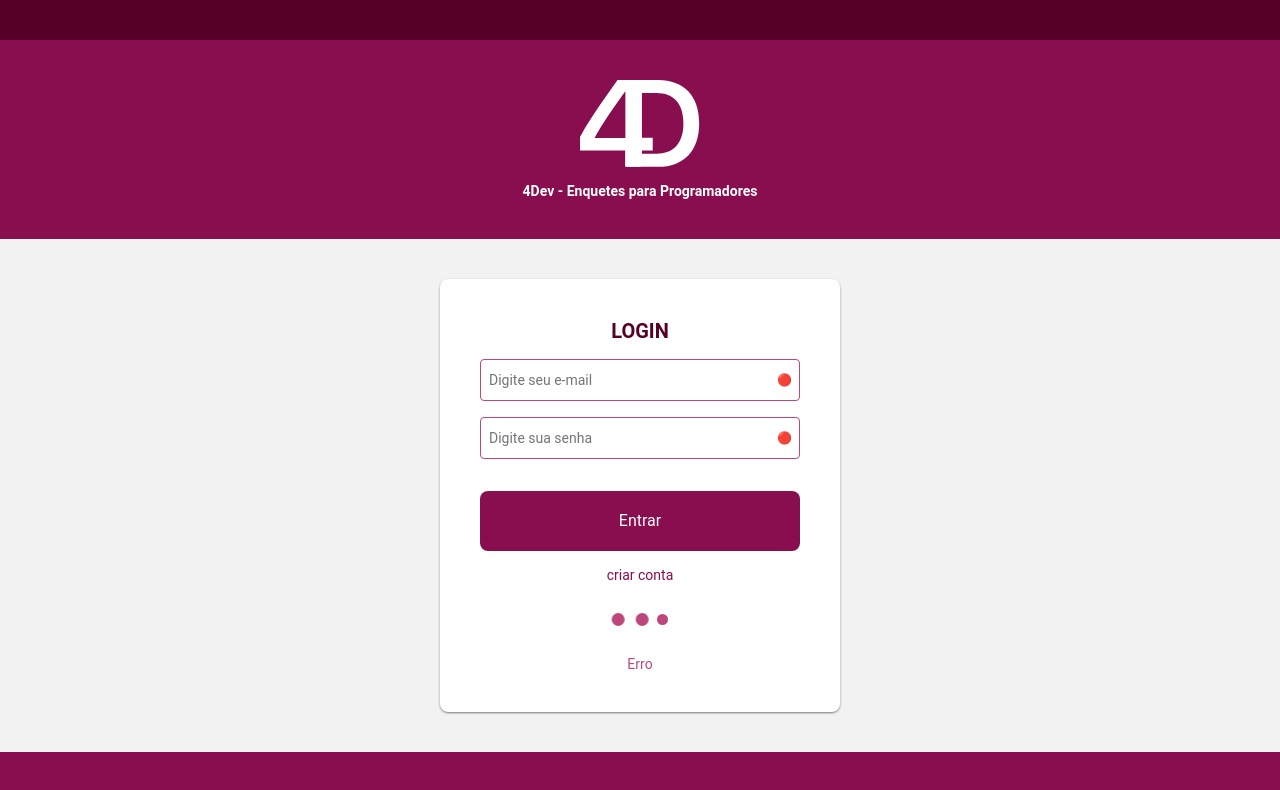
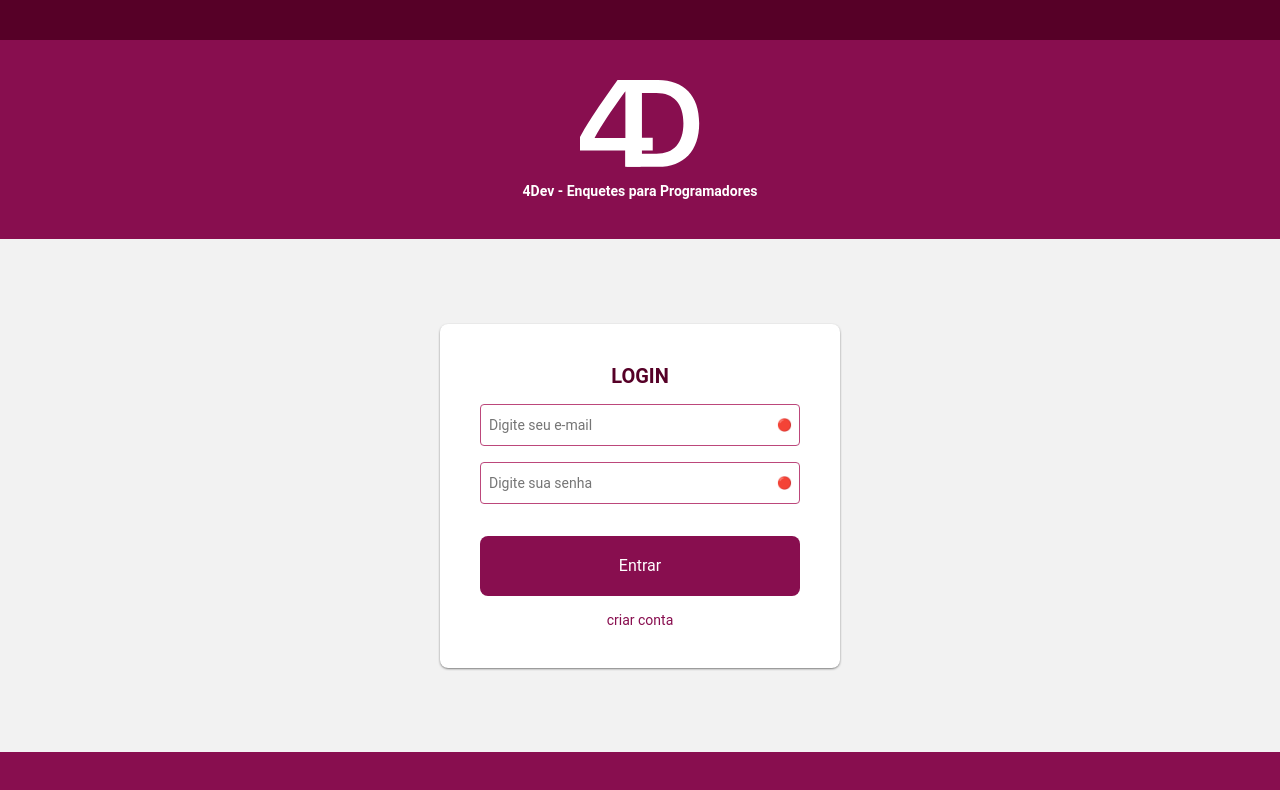
Before and after one commit to alanflpns/clean-architecture-solid-reactjs, a React (Create React App) app: page /Login in a window 1280 px wide. Shown: the top 790 px of the page. Built offline with nearby package versions, Linux system fonts and the light colour scheme.

Commit message:
feat: ensure login will not load spinner and error on start

```diff
--- a/src/index.tsx
+++ b/src/index.tsx
@@ -1,6 +1,8 @@
 import React from "react";
 import ReactDOM from "react-dom/client";
 import { Router } from "./presentation/components";
+
+import "./presentation/styles/global.scss";
 
 const root = ReactDOM.createRoot(
   document.getElementById("root") as HTMLElement
--- a/src/presentation/components/form-status/form-status.tsx
+++ b/src/presentation/components/form-status/form-status.tsx
@@ -1,11 +1,15 @@
 import Spinner from "../spinner/spinner";
 import styles from "./form-status-styles.module.scss";
+import Context from "../../contexts/form/form-contex";
+import { useContext } from "react";
 
 function FormStatus() {
+  const { isLoading, errorMessage } = useContext(Context);
+
   return (
-    <div className={styles.errorWrap}>
-      <Spinner className={styles.spinner} />
-      <span className={styles.error}>Erro</span>
+    <div data-testid="error-wrap" className={styles.errorWrap}>
+      {isLoading && <Spinner className={styles.spinner} />}
+      {errorMessage && <span className={styles.error}>{errorMessage}</span>}
     </div>
   );
 }
--- a/src/presentation/components/router/router.tsx
+++ b/src/presentation/components/router/router.tsx
@@ -1,7 +1,5 @@
 import { BrowserRouter, Routes, Route } from "react-router-dom";
 import { Login } from "../../pages";
-
-import "../../styles/global.scss";
 
 function Router() {
   return (
--- /dev/null
+++ b/src/presentation/contexts/form/form-contex.ts
@@ -0,0 +1,3 @@
+import { createContext } from "react";
+
+export default createContext({} as any);
--- a/src/presentation/pages/login/login.tsx
+++ b/src/presentation/pages/login/login.tsx
@@ -1,20 +1,36 @@
+import { useState } from "react";
 import { LoginHeader, Input, FormStatus, Footer } from "../../components";
+import Context from "../../contexts/form/form-contex";
+
 import styles from "./login-styles.module.scss";
 
+interface StateProps {
+  isLoading: boolean;
+  errorMessage: string;
+}
+
 function Login() {
+  const [state] = useState<StateProps>({ isLoading: false, errorMessage: "" });
+
   return (
     <div className={styles.login}>
       <LoginHeader />
+      <Context.Provider value={state}>
         <form className={styles.form}>
           <h2>Login</h2>
           <Input type="email" name="email" placeholder="Digite seu e-mail" />
-        <Input type="password" name="password" placeholder="Digite sua senha" />
+          <Input
+            type="password"
+            name="password"
+            placeholder="Digite sua senha"
+          />
           <button type="submit" className={styles.submit}>
             Entrar
           </button>
           <span className={styles.link}>Criar conta</span>
           <FormStatus />
         </form>
+      </Context.Provider>
       <Footer />
     </div>
   );
```
Lines whose indentation alone changed are shown as unchanged.
